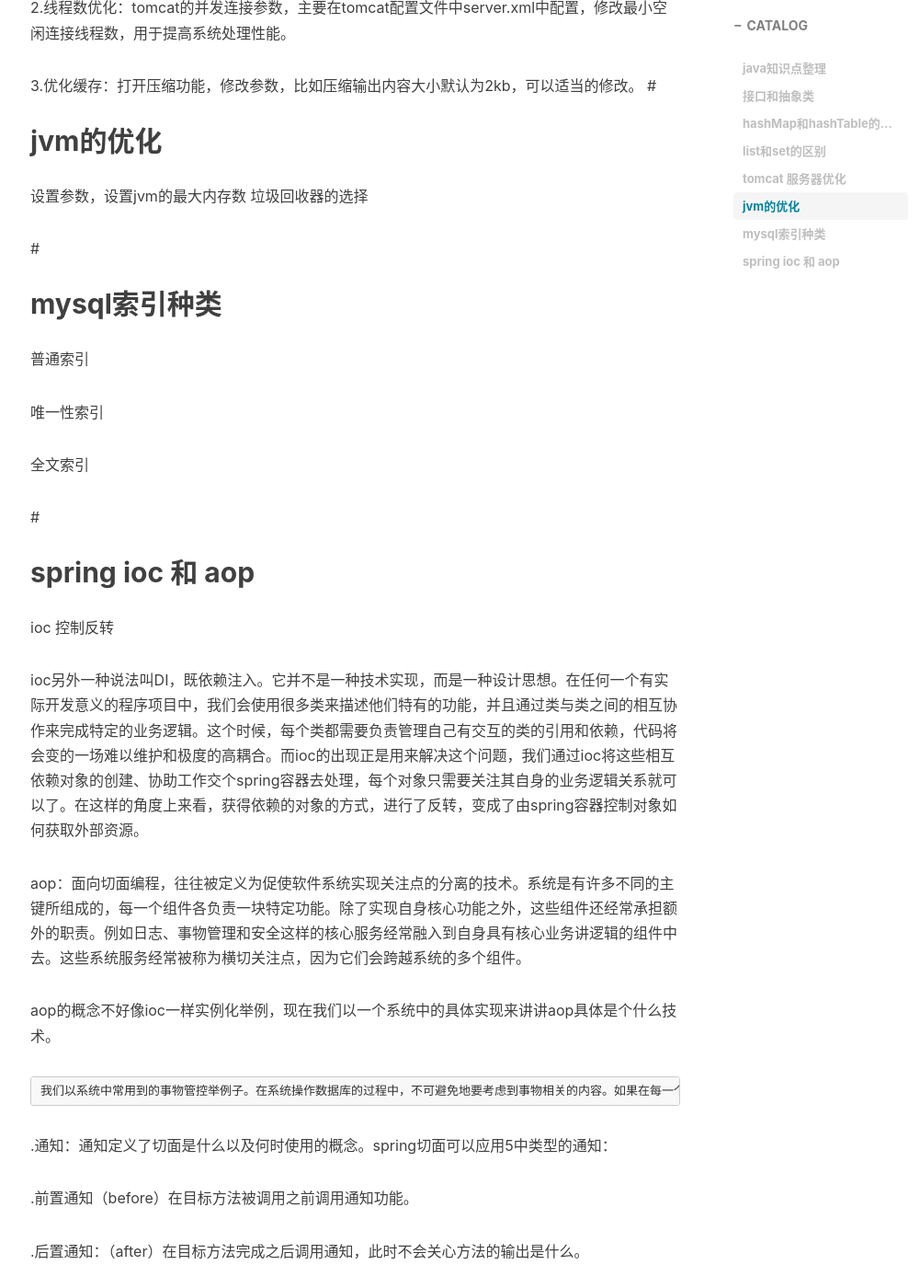
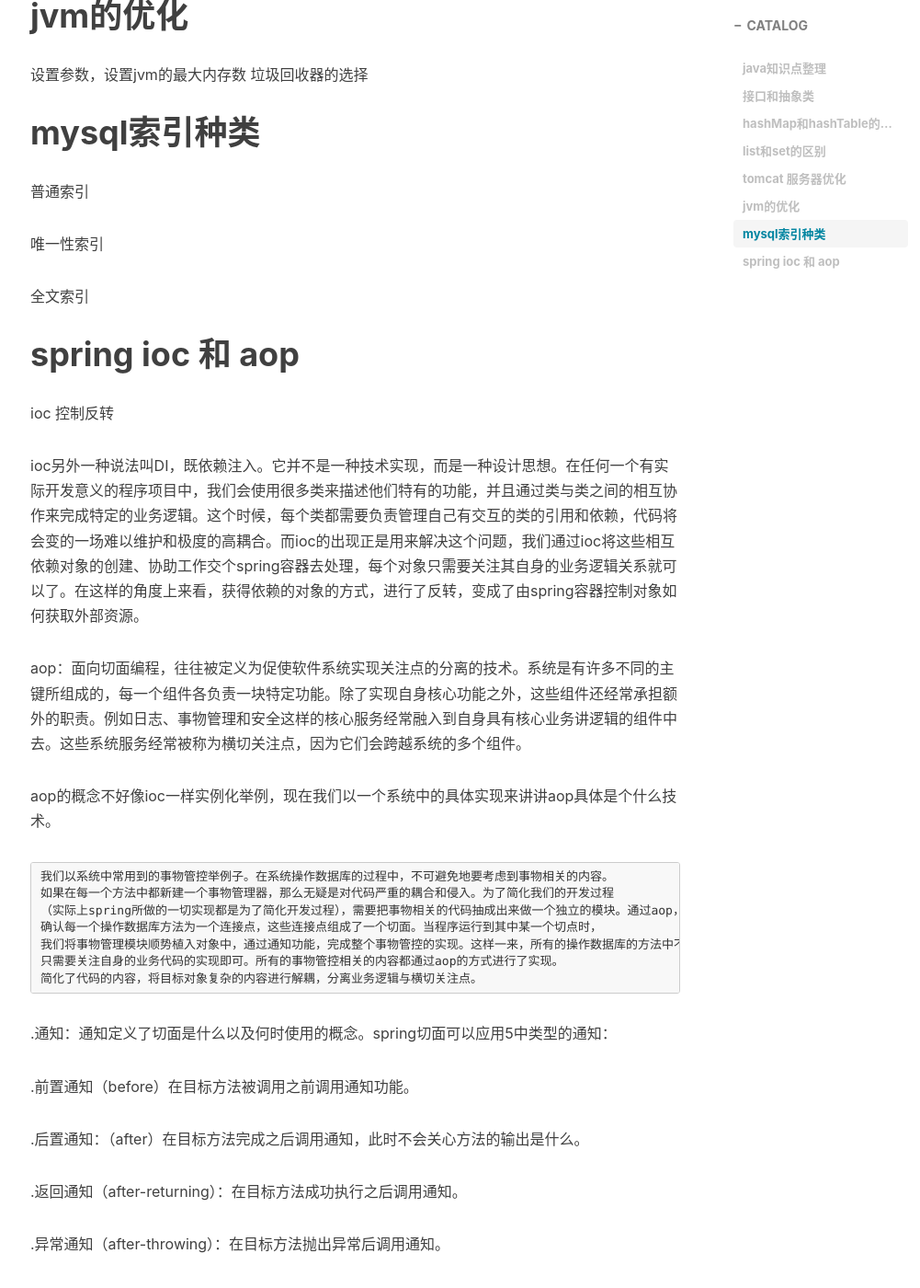
Before and after one commit to vanishma/vanishma.github.io, a Jekyll site: the page built from _posts/2018-3-28-知识点整理.md, in a window 1280 px wide and 1400 px high, scrolled down 2019 px. Shown: the whole window at 92% size, without its empty margins (232-1233 px from the left). Built offline with Jekyll 4.4.1, drawn with Linux system fonts in a browser that asks for light colours; nearby versions of some CDN libraries; comment, search, counter and statistics services are not loaded; some of the changed text lies outside the part shown.

Commit message:
修改格式

````diff
--- a/_posts/2018-3-28-知识点整理.md
+++ b/_posts/2018-3-28-知识点整理.md
@@ -12,9 +12,9 @@
   - 沉淀
 ---
 
-## java知识点整理
-#
-## 接口和抽象类
+# java知识点整理
+
+# 接口和抽象类
 
 1、接口是一组规则的集合，它规定了实现本接口的类或接口必须拥有的一组规则
 
@@ -26,8 +26,8 @@
 
 当描述一组方法的时候使用接口  当描述一个虚拟的物体的时候使用抽象类
 
-#
-## hashMap和hashTable的区别
+
+# hashMap和hashTable的区别
 
 hashMap几乎等价于hashTable，除了hashmap是非synchronized的，并可以接受null，而hashTable则不行。
 
@@ -36,33 +36,33 @@
 另一个区别是hashmap的迭代器(iterator) 是fail-fast迭代器，而hashtable的enumerator迭代器不是fail-fast的。所以当有其他线程改变了hashmap的结构(增加或者移除元素)。
 
 由于hashtable是线程安全的也是synchronized，所以在单线程环境下它比hashmap要慢。如果hashmap不能保证随着时间的推移map中的元素次序是不变的。
-#
-## list和set的区别
+
+# list和set的区别
 list，set都是基层collection接口
 list的特点：元素有放入顺序，元素可重复，set特点：元素无放入顺序，元素不可重复（元素虽然无放入顺序，但是元素在set中的位置有该元素的hashcode决定的，其位置是固定的。list接口有三个实现类：linkdlist、arraylist、vector。set接口有链各个实现类hashset（底部由hashmap实现），linkedhashet
 
-#
-## tomcat 服务器优化
+
+# tomcat 服务器优化
 1.内存优化：主要是对tomcat 启动参数进行优化，可以在tomcat启动脚本中修改它的最大内存数。
 
 2.线程数优化：tomcat的并发连接参数，主要在tomcat配置文件中server.xml中配置，修改最小空闲连接线程数，用于提高系统处理性能。
 
 3.优化缓存：打开压缩功能，修改参数，比如压缩输出内容大小默认为2kb，可以适当的修改。
-#
-## jvm的优化
+
+# jvm的优化
 设置参数，设置jvm的最大内存数
 垃圾回收器的选择
 
-#
-## mysql索引种类
+
+# mysql索引种类
 普通索引
 
 唯一性索引
 
 全文索引
 
-#
-## spring  ioc 和 aop
+
+# spring  ioc 和 aop
 ioc 控制反转
 
 ioc另外一种说法叫DI，既依赖注入。它并不是一种技术实现，而是一种设计思想。在任何一个有实际开发意义的程序项目中，我们会使用很多类来描述他们特有的功能，并且通过类与类之间的相互协作来完成特定的业务逻辑。这个时候，每个类都需要负责管理自己有交互的类的引用和依赖，代码将会变的一场难以维护和极度的高耦合。而ioc的出现正是用来解决这个问题，我们通过ioc将这些相互依赖对象的创建、协助工作交个spring容器去处理，每个对象只需要关注其自身的业务逻辑关系就可以了。在这样的角度上来看，获得依赖的对象的方式，进行了反转，变成了由spring容器控制对象如何获取外部资源。
@@ -72,7 +72,13 @@
 aop的概念不好像ioc一样实例化举例，现在我们以一个系统中的具体实现来讲讲aop具体是个什么技术。
 
 ```
-我们以系统中常用到的事物管控举例子。在系统操作数据库的过程中，不可避免地要考虑到事物相关的内容。如果在每一个方法中都新建一个事物管理器，那么无疑是对代码严重的耦合和侵入。为了简化我们的开发过程（实际上spring所做的一切实现都是为了简化开发过程），需要把事物相关的代码抽成出来做一个独立的模块。通过aop，确认每一个操作数据库方法为一个连接点，这些连接点组成了一个切面。当程序运行到其中某一个切点时，我们将事物管理模块顺势植入对象中，通过通知功能，完成整个事物管控的实现。这样一来，所有的操作数据库的方法中不需要再单独关心事物管理的内容，只需要关注自身的业务代码的实现即可。所有的事物管控相关的内容都通过aop的方式进行了实现。简化了代码的内容，将目标对象复杂的内容进行解耦，分离业务逻辑与横切关注点。
+我们以系统中常用到的事物管控举例子。在系统操作数据库的过程中，不可避免地要考虑到事物相关的内容。
+如果在每一个方法中都新建一个事物管理器，那么无疑是对代码严重的耦合和侵入。为了简化我们的开发过程
+（实际上spring所做的一切实现都是为了简化开发过程），需要把事物相关的代码抽成出来做一个独立的模块。通过aop，
+确认每一个操作数据库方法为一个连接点，这些连接点组成了一个切面。当程序运行到其中某一个切点时，
+我们将事物管理模块顺势植入对象中，通过通知功能，完成整个事物管控的实现。这样一来，所有的操作数据库的方法中不需要再单独关心事物管理的内容，
+只需要关注自身的业务代码的实现即可。所有的事物管控相关的内容都通过aop的方式进行了实现。
+简化了代码的内容，将目标对象复杂的内容进行解耦，分离业务逻辑与横切关注点。
 ```
 .通知：通知定义了切面是什么以及何时使用的概念。spring切面可以应用5中类型的通知：
 
````
